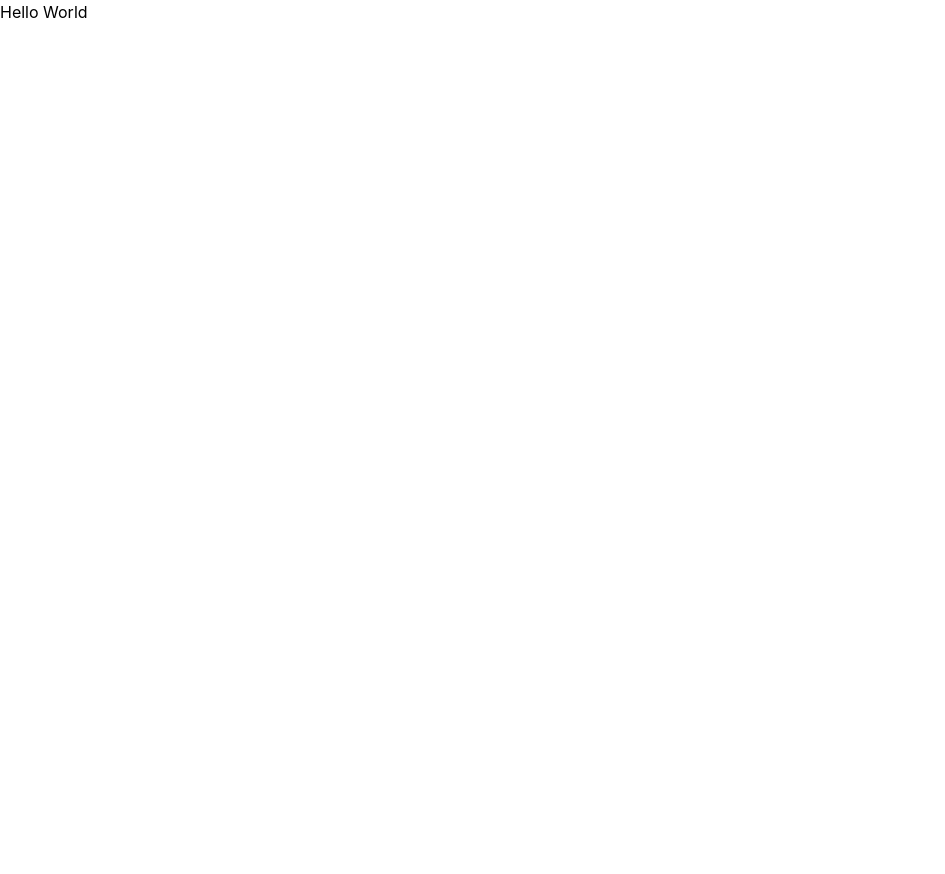
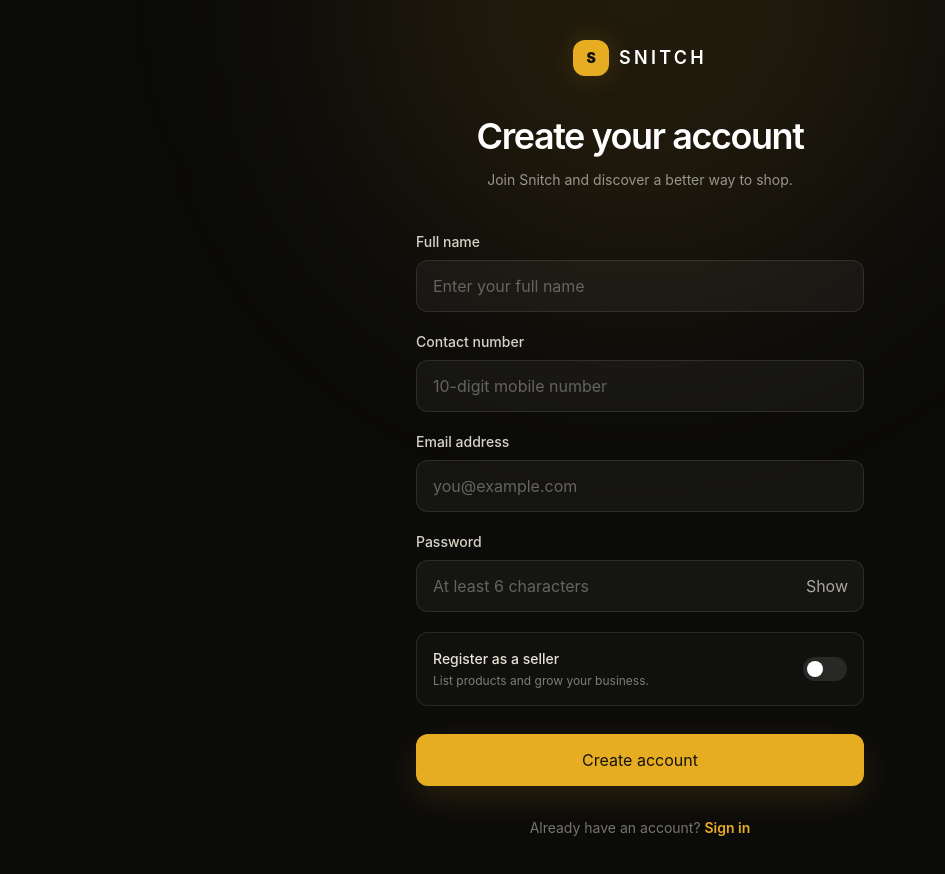
Before and after one commit to waisshaikh/snitch, a React app in the folder frontend/: page / in a window 1280 px wide. Shown: the top 874 px of the page, without its empty margins (0-945 px from the left). Before the commit the page ends 800 px from the top, so only its background shows below. Built offline with nearby package versions, Linux system fonts and the light colour scheme; the HTML template or start-up script is replaced by a standard one.

Commit message:
feat: implement registration page with form handling and validation

```diff
--- a/frontend/src/app/App.css
+++ b/frontend/src/app/App.css
@@ -1 +1,24 @@
 @import "tailwindcss";
+
+:root {
+  font-family: Inter, ui-sans-serif, system-ui, -apple-system, BlinkMacSystemFont, "Segoe UI", sans-serif;
+  color-scheme: dark;
+  background: #0b0b0a;
+  font-synthesis: none;
+  text-rendering: optimizeLegibility;
+}
+
+* {
+  box-sizing: border-box;
+}
+
+body {
+  margin: 0;
+  min-width: 320px;
+  min-height: 100vh;
+}
+
+button,
+input {
+  font: inherit;
+}
--- /dev/null
+++ b/frontend/src/features/auth/Pages/Register.jsx
@@ -0,0 +1,164 @@
+import { useState } from "react";
+
+const initialForm = {
+  contact: "",
+  fullname: "",
+  email: "",
+  password: "",
+  isSeller: false,
+};
+
+function Register() {
+  const [form, setForm] = useState(initialForm);
+  const [showPassword, setShowPassword] = useState(false);
+
+  const updateField = ({ target: { name, value, checked, type } }) => {
+    setForm((current) => ({
+      ...current,
+      [name]: type === "checkbox" ? checked : value,
+    }));
+  };
+
+  const handleSubmit = (event) => {
+    event.preventDefault();
+  };
+
+  return (
+    <main className="relative min-h-screen overflow-hidden bg-[#0b0b0a] px-5 py-10 text-[#f7f3e8] sm:px-8">
+      <div className="pointer-events-none absolute left-1/2 top-[-18rem] h-[36rem] w-[36rem] -translate-x-1/2 rounded-full bg-[#e7ad22]/10 blur-[120px]" />
+
+      <div className="relative mx-auto flex min-h-[calc(100vh-5rem)] w-full max-w-md flex-col justify-center">
+        <header className="mb-10 text-center">
+          <a href="/" className="inline-flex items-center gap-2.5" aria-label="Snitch home">
+            <span className="grid h-9 w-9 place-items-center rounded-xl bg-[#e7ad22] text-sm font-black text-[#11100d] shadow-[0_0_28px_rgba(231,173,34,0.18)]">
+              S
+            </span>
+            <span className="text-lg font-semibold tracking-[0.18em] text-white">SNITCH</span>
+          </a>
+          <h1 className="mt-10 text-3xl font-semibold tracking-[-0.04em] text-white sm:text-4xl">
+            Create your account
+          </h1>
+          <p className="mt-3 text-sm leading-6 text-[#98958d]">
+            Join Snitch and discover a better way to shop.
+          </p>
+        </header>
+
+        <form onSubmit={handleSubmit} className="space-y-5">
+          <div>
+            <label htmlFor="fullname" className="mb-2 block text-sm font-medium text-[#d8d3c7]">
+              Full name
+            </label>
+            <input
+              id="fullname"
+              name="fullname"
+              type="text"
+              autoComplete="name"
+              required
+              minLength={3}
+              value={form.fullname}
+              onChange={updateField}
+              placeholder="Enter your full name"
+              className="h-13 w-full rounded-xl border border-white/10 bg-white/[0.045] px-4 text-sm text-white outline-none transition placeholder:text-[#65635e] hover:border-white/20 focus:border-[#e7ad22]/80 focus:bg-white/[0.06] focus:ring-4 focus:ring-[#e7ad22]/10"
+            />
+          </div>
+
+          <div>
+            <label htmlFor="contact" className="mb-2 block text-sm font-medium text-[#d8d3c7]">
+              Contact number
+            </label>
+            <input
+              id="contact"
+              name="contact"
+              type="tel"
+              inputMode="numeric"
+              autoComplete="tel"
+              required
+              pattern="[0-9]{10}"
+              maxLength={10}
+              value={form.contact}
+              onChange={updateField}
+              placeholder="10-digit mobile number"
+              className="h-13 w-full rounded-xl border border-white/10 bg-white/[0.045] px-4 text-sm text-white outline-none transition placeholder:text-[#65635e] hover:border-white/20 focus:border-[#e7ad22]/80 focus:bg-white/[0.06] focus:ring-4 focus:ring-[#e7ad22]/10"
+            />
+          </div>
+
+          <div>
+            <label htmlFor="email" className="mb-2 block text-sm font-medium text-[#d8d3c7]">
+              Email address
+            </label>
+            <input
+              id="email"
+              name="email"
+              type="email"
+              autoComplete="email"
+              required
+              value={form.email}
+              onChange={updateField}
+              placeholder="you@example.com"
+              className="h-13 w-full rounded-xl border border-white/10 bg-white/[0.045] px-4 text-sm text-white outline-none transition placeholder:text-[#65635e] hover:border-white/20 focus:border-[#e7ad22]/80 focus:bg-white/[0.06] focus:ring-4 focus:ring-[#e7ad22]/10"
+            />
+          </div>
+
+          <div>
+            <label htmlFor="password" className="mb-2 block text-sm font-medium text-[#d8d3c7]">
+              Password
+            </label>
+            <div className="relative">
+              <input
+                id="password"
+                name="password"
+                type={showPassword ? "text" : "password"}
+                autoComplete="new-password"
+                required
+                minLength={6}
+                value={form.password}
+                onChange={updateField}
+                placeholder="At least 6 characters"
+                className="h-13 w-full rounded-xl border border-white/10 bg-white/[0.045] px-4 pr-18 text-sm text-white outline-none transition placeholder:text-[#65635e] hover:border-white/20 focus:border-[#e7ad22]/80 focus:bg-white/[0.06] focus:ring-4 focus:ring-[#e7ad22]/10"
+              />
+              <button
+                type="button"
+                onClick={() => setShowPassword((current) => !current)}
+                className="absolute inset-y-0 right-4 text-xs font-semibold text-[#aaa69c] transition hover:text-[#e7ad22]"
+                aria-label={showPassword ? "Hide password" : "Show password"}
+              >
+                {showPassword ? "Hide" : "Show"}
+              </button>
+            </div>
+          </div>
+
+          <label className="flex cursor-pointer items-center justify-between gap-4 rounded-xl border border-white/10 bg-white/[0.025] p-4 transition hover:border-white/20">
+            <span>
+              <span className="block text-sm font-medium text-[#e7e2d7]">Register as a seller</span>
+              <span className="mt-1 block text-xs text-[#7f7c75]">List products and grow your business.</span>
+            </span>
+            <input
+              name="isSeller"
+              type="checkbox"
+              checked={form.isSeller}
+              onChange={updateField}
+              className="peer sr-only"
+            />
+            <span className="relative h-6 w-11 shrink-0 rounded-full bg-white/10 transition peer-checked:bg-[#e7ad22] peer-focus-visible:ring-4 peer-focus-visible:ring-[#e7ad22]/20 after:absolute after:left-1 after:top-1 after:h-4 after:w-4 after:rounded-full after:bg-white after:transition-transform peer-checked:after:translate-x-5 peer-checked:after:bg-[#17140d]" />
+          </label>
+
+          <button
+            type="submit"
+            className="mt-2 h-13 w-full rounded-xl bg-[#e7ad22] text-sm font-bold text-[#17140d] shadow-[0_12px_35px_rgba(231,173,34,0.14)] transition hover:bg-[#f1bc39] focus:outline-none focus:ring-4 focus:ring-[#e7ad22]/25 active:translate-y-px"
+          >
+            Create account
+          </button>
+        </form>
+
+        <p className="mt-8 text-center text-sm text-[#77746d]">
+          Already have an account?{" "}
+          <a href="/login" className="font-semibold text-[#e7ad22] transition hover:text-[#f4c85d]">
+            Sign in
+          </a>
+        </p>
+      </div>
+    </main>
+  );
+}
+
+export default Register;
```
Also changed, not shown: frontend/src/app/app.route.jsx (+8 -1 lines).
